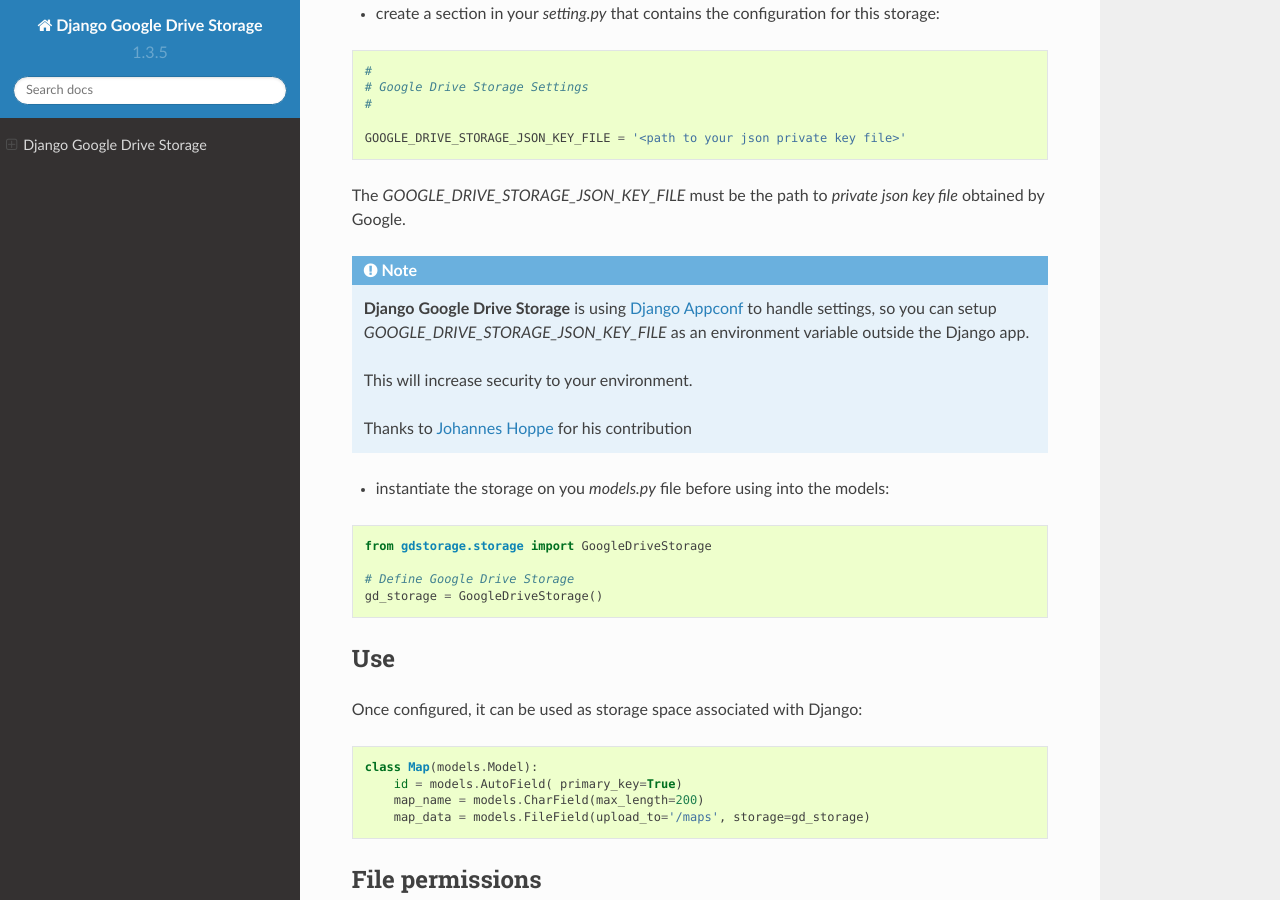
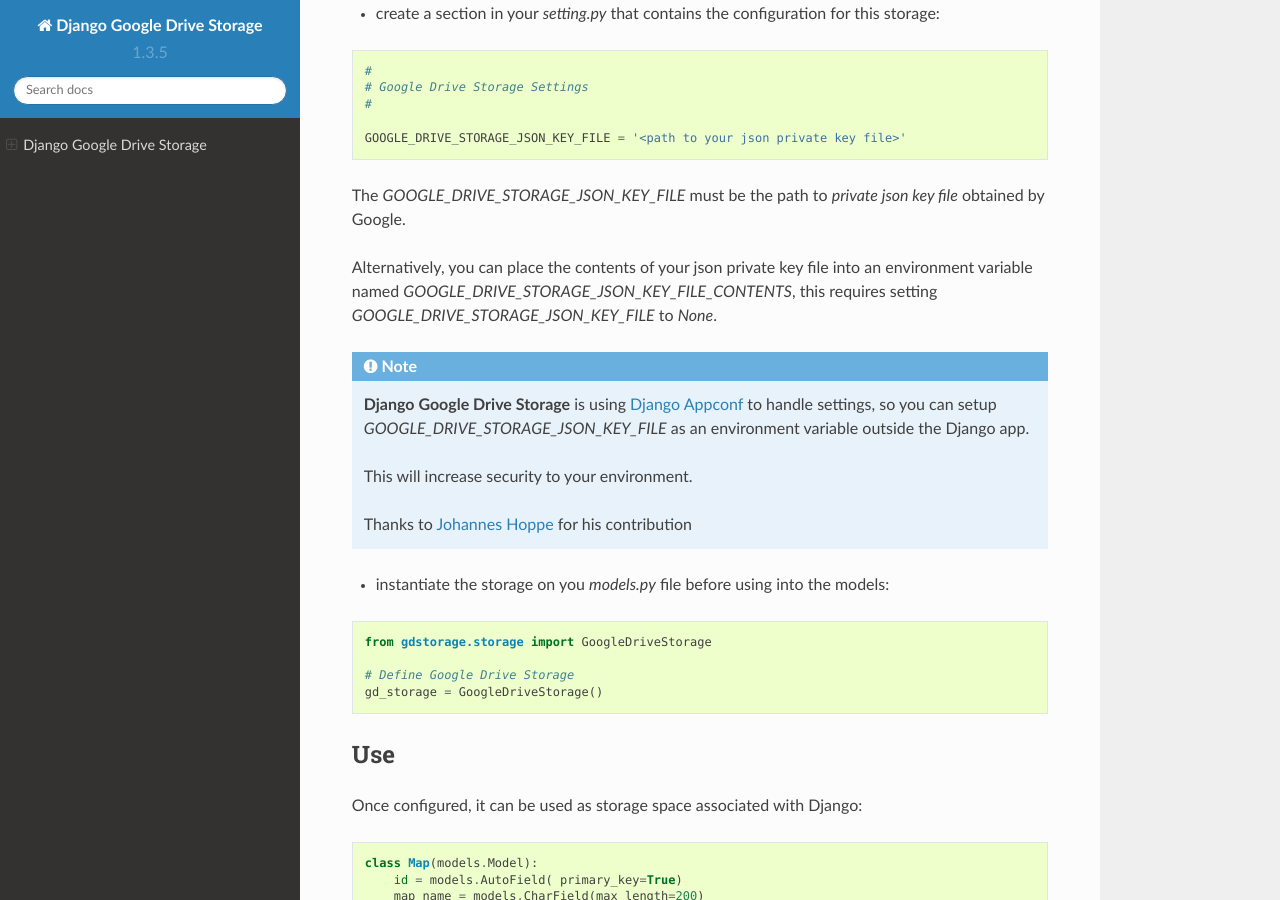
Before and after one commit to torre76/django-googledrive-storage, a Sphinx documentation site: the page built from docs/index.rst, in a window 1280 px wide and 900 px high, scrolled down 1175 px. Built offline with Sphinx 7.4.7 and the Read the Docs theme 2.0.0, drawn with Linux system fonts in a browser that asks for light colours.

Commit message:
Update doc

```diff
--- a/docs/index.rst
+++ b/docs/index.rst
@@ -61,6 +61,9 @@
    GOOGLE_DRIVE_STORAGE_JSON_KEY_FILE = '<path to your json private key file>'
 
 The `GOOGLE_DRIVE_STORAGE_JSON_KEY_FILE` must be the path to *private json key file* obtained by Google.
+
+Alternatively, you can place the contents of your json private key file into an environment variable named
+`GOOGLE_DRIVE_STORAGE_JSON_KEY_FILE_CONTENTS`, this requires setting `GOOGLE_DRIVE_STORAGE_JSON_KEY_FILE` to `None`.
 
 .. note::
 
```
